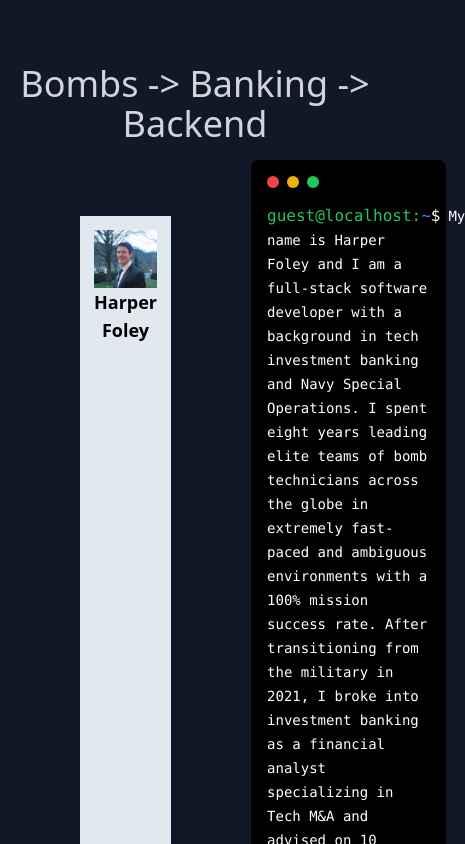
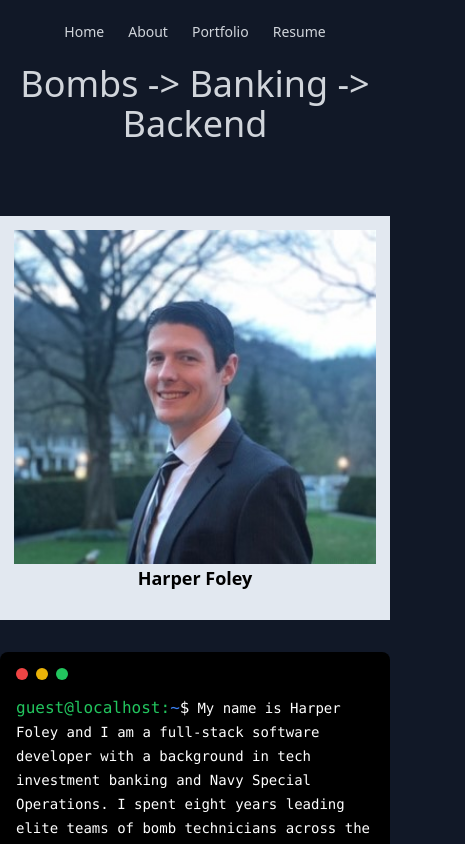
Before and after one commit to hfoley2013/nextjs-portfolio, a Next.js app: page /about in a window 390 px wide. Shown: the top 844 px of the page, 465 px wide, since content can reach past the window. Built offline with nearby package versions, Linux system fonts and the light colour scheme.

Commit message:
Adds css styling to About for mobile optimization

```diff
--- a/app/Header.js
+++ b/app/Header.js
@@ -1,21 +1,48 @@
+// 'use client';
 import Link from 'next/link';
+// import { useState } from 'react';
 
 export default function Header() {
+  // const [isMenuOpen, setIsMenuOpen] = useState(false);
+
+  // const toggleMenu = () => {
+  //   setIsMenuOpen(!isMenuOpen);
+  //   mobileMenu = document.getElementById("mobile-menu");
+  //   mainNav = document.getElementById("main-nav");
+  //   if(setIsMenuOpen) {
+  //     mobileMenu.classList.remove('hidden');
+  //     mainNav.classList.add('hidden');
+  //   } else {
+  //     mobileMenu.classList.add("hidden");
+  //     mainNav.classList.remove("hidden");
+  //   }
+  // }
 
   return (
-    <nav className="bg-gray-900 align-bottom">
-      <div className="container mx-auto px-4 sm:px-6 lg:px-8">
-        <div className="flex items-center justify-around h-16">
-          <div className="hidden md:block flex items-center">
-            <div className="ml-10 flex items-center space-x-4 h-full">
-              <Link href="/" className="text-gray-300 hover:text-white px-3 py-2 rounded-md text-sm font-medium">Home</Link>
-              <Link href="/about" className="text-gray-300 hover:text-white px-3 py-2 rounded-md text-sm font-medium">About</Link>
-              <Link href="/portfolio" className="text-gray-300 hover:text-white px-3 py-2 rounded-md text-sm font-medium">Portfolio</Link>
-              <Link href="/resume" className="text-gray-300 hover:text-white px-3 py-2 rounded-md text-sm font-medium">Resume</Link>
-            </div>
+    <nav className="bg-gray-900">
+      <div id='main-nav' className="container mx-auto px-4 sm:px-6 lg:px-8">
+        <div className="flex justify-around h-16">
+        <div className="flex items-center">
+            <Link href="/" className="text-gray-300 hover:text-white px-3 py-2 rounded-md text-sm font-medium">Home</Link>
+            <Link href="/about" className="text-gray-300 hover:text-white px-3 py-2 rounded-md text-sm font-medium">About</Link>
+            <Link href="/portfolio" className="text-gray-300 hover:text-white px-3 py-2 rounded-md text-sm font-medium">Portfolio</Link>
+            <Link href="/resume" className="text-gray-300 hover:text-white px-3 py-2 rounded-md text-sm font-medium">Resume</Link>
           </div>
+          {/* <div className="flex md:hidden">
+            <button type="button" className="text-gray-300 hover:text-white focus:outline-none focus:text-white" aria-label="Toggle menu" onClick={toggleMenu}>
+              <svg viewBox="0 0 24 24" className="h-6 w-6 fill-current">
+                <path fillRule="evenodd" clipRule="evenodd" d="M4 6h16v2H4V6zm0 5h16v2H4v-2zm16 4H4v2h16v-2zM4 19h16v-2H4v2z" />
+              </svg>
+            </button>
+          </div> */}
         </div>
       </div>
+      {/* <div className="md:hidden hidden items-center justify-between" id="mobile-menu"> */}
+        {/* <Link href="/" className="block text-gray-300 hover:text-white px-3 py-2 rounded-md text-base font-medium">Home</Link> */}
+        {/* <Link href="/about" className="block text-gray-300 hover:text-white px-3 py-2 rounded-md text-base font-medium">About</Link> */}
+        {/* <Link href="/portfolio" className="block text-gray-300 hover:text-white px-3 py-2 rounded-md text-base font-medium">Portfolio</Link> */}
+        {/* <Link href="/resume" className="block text-gray-300 hover:text-white px-3 py-2 rounded-md text-base font-medium">Resume</Link> */}
+      {/* </div> */}
     </nav>
   );
 }
--- a/app/about/page.js
+++ b/app/about/page.js
@@ -8,9 +8,9 @@ export default function About() {
 
   return (
     <>
-      <h1 className="text-4xl text-gray-300 mb-4 text-center">{tagLine}</h1>
-      <div className="flex mx-auto">
-        <span className="bg-slate-200 inline-block mt-14 mx-20 mb-8 pt-3.5 px-3.5 pb-7 text-center relative">
+      <h1 className="text-4xl text-gray-300 mb-4 text-center sm:text-3xl">{tagLine}</h1>
+      <div className="flex flex-col md:flex-row mx-auto">
+      <span className="order-1 md:order-1 bg-slate-200 inline-block mt-14 mx-auto mb-8 pt-3.5 px-3.5 pb-7 text-center relative">
         <Image
           className="block"
           src={profilePhoto}
@@ -21,13 +21,13 @@ export default function About() {
         />
         <p className="text-black font-bold text-lg my-auto">Harper Foley</p>
       </span>
-        <div className="bg-black text-white font-mono p-4 mx-auto rounded-lg w-1/2">
+        <div className="order-2 md:order-2 bg-black text-white font-mono p-4 mx-auto rounded-lg w-full md:w-1/2">
           <div className="flex">
             <div className="w-3 h-3 bg-red-500 rounded-full mr-2"></div>
             <div className="w-3 h-3 bg-yellow-500 rounded-full mr-2"></div>
             <div className="w-3 h-3 bg-green-500 rounded-full"></div>
           </div>
-          <div className="my-4">
+          <div className="my-4 sm:text-xs">
             <span className="text-green-500">guest@localhost:</span>
             <span className="text-blue-500">~</span>
             <span className="text-white">$</span>
@@ -38,3 +38,44 @@ export default function About() {
     </>
   );
 }
+
+// import Image from 'next/image';
+
+// export default function About() {
+
+//   const profilePhoto = "/img/profile_img.jpg"
+//   const tagLine = "Bombs -> Banking -> Backend"
+//   const about = "My name is Harper Foley and I am a full-stack software developer with a background in tech investment banking and Navy Special Operations. I spent eight years leading elite teams of bomb technicians across the globe in extremely fast-paced and ambiguous environments with a 100% mission success rate. After transitioning from the military in 2021, I broke into investment banking as a financial analyst specializing in Tech M&A and advised on 10 projects valued at ~$3.5 billion. I decided to move into software development because after learning some basic VBA and Python coding to eliminate a series of manual processes at work, I realized that I really enjoyed designing software programs and loved being the creator of tools that solved real world problems. I am currently working on a project, Rainier Racing Co., to build the “Robinhood” of Play-To-Earn Gaming that gives Web3 gamers access to the financial market data they need to make informed purchases of gaming NFTs. You should bring me onboard because I can uniquely bridge the gap between your product, engineering, and business teams by leveraging my leadership, finance, and coding experience to help build amazing products that your customers will love."
+
+//   return (
+//     <>
+//       <h1 className="text-4xl text-gray-300 mb-4 text-center">{tagLine}</h1>
+//       <div className="flex mx-auto">
+//         <span className="bg-slate-200 inline-block mt-14 mx-20 mb-8 pt-3.5 px-3.5 pb-7 text-center relative">
+//           <Image
+//             className="block"
+//             src={profilePhoto}
+//             height={500}
+//             width={400}
+//             alt="Profile Photo"
+//             priority
+//           />
+//           <p className="text-black font-bold text-lg my-auto">Harper Foley</p>
+//         </span>
+//         <div className="bg-black text-white font-mono p-4 mx-auto rounded-lg w-1/2">
+//           <div className="flex">
+//             <div className="w-3 h-3 bg-red-500 rounded-full mr-2"></div>
+//             <div className="w-3 h-3 bg-yellow-500 rounded-full mr-2"></div>
+//             <div className="w-3 h-3 bg-green-500 rounded-full"></div>
+//           </div>
+//           <div className="my-4 sm:text-xs">
+//             <span className="text-green-500">guest@localhost:</span>
+//             <span className="text-blue-500">~</span>
+//             <span className="text-white">$</span>
+//             <span className="mx-2 text-sm">{about}</span>
+//           </div>
+//         </div>
+//       </div>
+//     </>
+//   );
+// }
--- a/app/layout.js
+++ b/app/layout.js
@@ -9,6 +9,7 @@ export const metadata = {
 }
 
 export default function RootLayout({ children }) {
+
   return (
     <html lang="en">
       <head>
```
Lines whose indentation alone changed are shown as unchanged.
